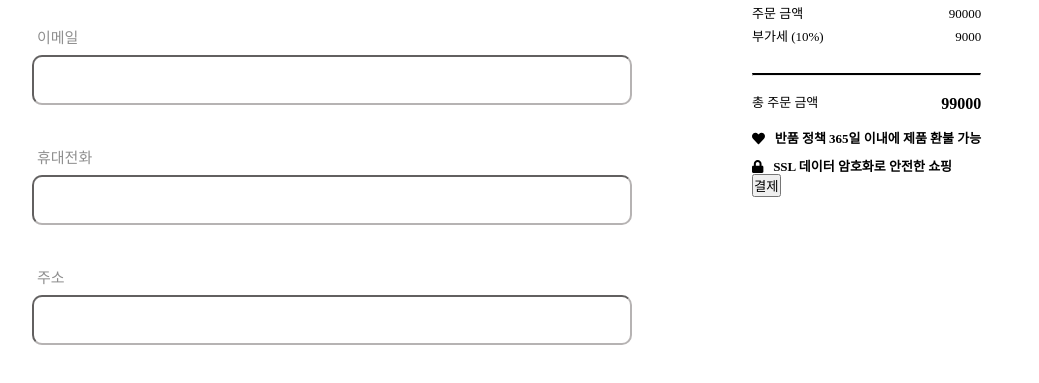
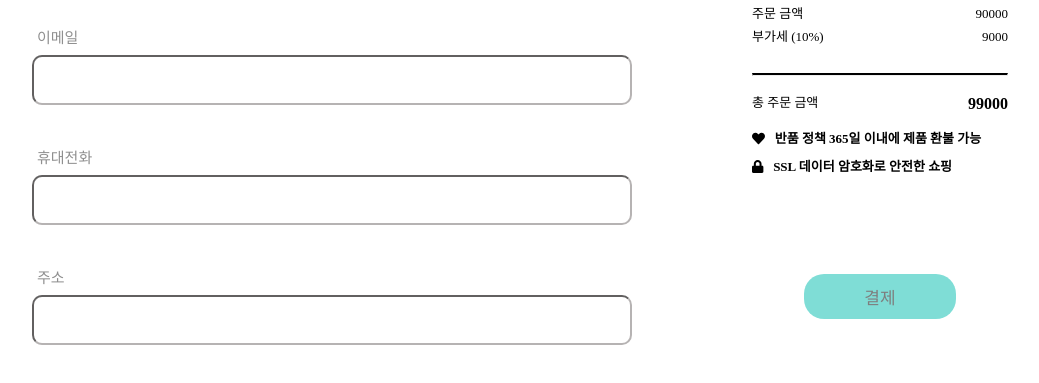
Before and after one commit to wecode-bootcamp-korea/29-1st-KIKEA-frontend, a React app: page /order in a window 1280 px wide. Shown: the part 275-658 px from the top of the page, without its empty margins (218-1257 px from the left). Built offline with nearby package versions, Linux system fonts and the light colour scheme; no server answers.

Commit message:
order page modify

```diff
--- a/src/pages/Order/Order.js
+++ b/src/pages/Order/Order.js
@@ -8,7 +8,7 @@ const Order = () => {
   const [inputState, setInputState] = useState({
     email: '',
     password: '',
-    name: '',
+    name: [sessionStorage.getItem('name')] || '',
     address: '',
     phone_number: '',
   });
--- a/src/pages/Order/OrderInfo/OrderInfo.scss
+++ b/src/pages/Order/OrderInfo/OrderInfo.scss
@@ -58,6 +58,7 @@
     hr {
       margin-top: 30px;
       border-top: 2px solid black;
+      width: 20vw;
     }
 
     .total-price-box {
@@ -85,4 +86,26 @@
       }
     }
   }
+
+  .order-checkout {
+    margin-top: 100px;
+    text-align: center;
+
+    .checkout-button {
+      position: relative;
+      padding: 10px 60px;
+      font-size: 17px;
+      background-color: #01bdaf;
+      border: none;
+      border-radius: 20px;
+      transition: ease-in 0.5s;
+      opacity: 0.5;
+    }
+
+    .checkout-button:hover {
+      width: 80%;
+      opacity: 1;
+      cursor: pointer;
+    }
+  }
 }
--- a/src/pages/Order/OrderMain/OrderMain.js
+++ b/src/pages/Order/OrderMain/OrderMain.js
@@ -16,6 +16,7 @@ const OrderMain = ({ inputState, changeInfo }) => {
               onChange={changeInfo}
               required
               autoComplete="off"
+              value={inputState.name}
             />
             <label className="form-label">
               <span>이름</span>
```
